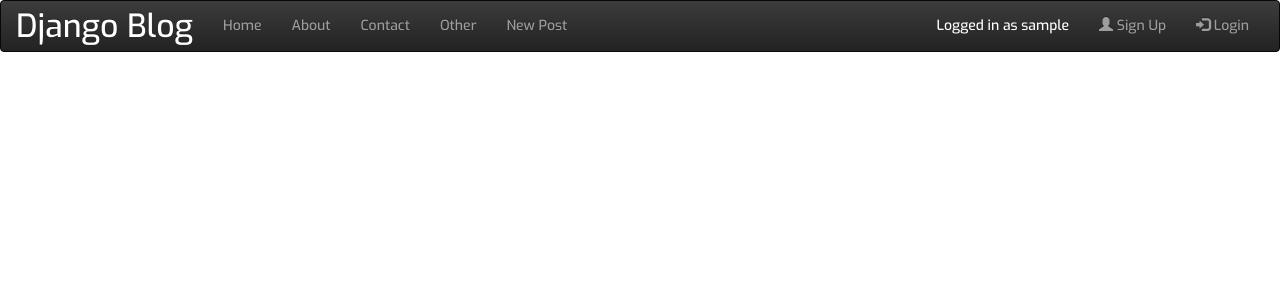
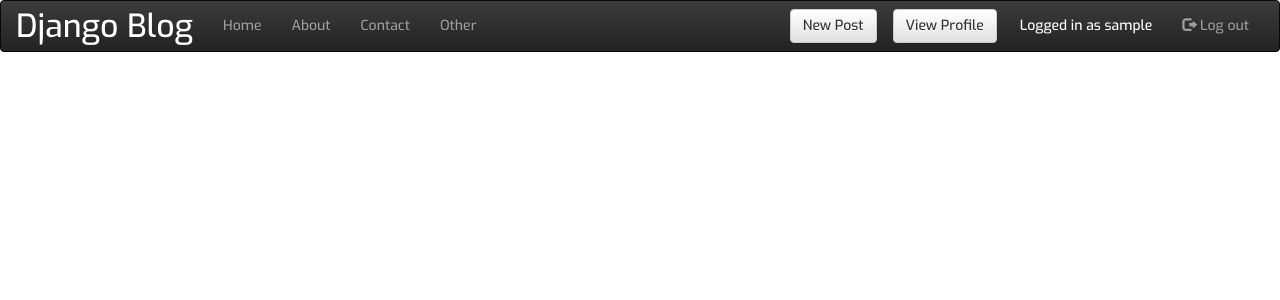
Before and after one commit to sujan-sube/django-blog, a Django app: page / in a window 1280 px wide. Shown: the top 300 px of the page. Run offline with Django 3.2, Linux system fonts and the light colour scheme; the visitor is signed in with stand-in values (Sample User, id 1); data that the repository does not hold is empty; some libraries are stand-ins or nearby versions.

Commit message:
added user registration and cleaned up navbar

```diff
--- a/blog/admin.py
+++ b/blog/admin.py
@@ -1,4 +1,5 @@
 from django.contrib import admin
-from .models import Post
+from .models import Post, UserProfile
 
 admin.site.register(Post)
+admin.site.register(UserProfile)
--- a/blog/static/css/blog.css
+++ b/blog/static/css/blog.css
@@ -16,6 +16,45 @@ body {
 .navbar-inverse .navbar-brand {
     font-size: 24pt;
     color: white;
+}
+
+#newpost, #viewprofile {
+    padding: 8px;
+}
+
+.glyphicon.glyphicon-pushpin {
+    font-size: 16pt;
+}
+
+.content {
+    margin-left: 40px;
+}
+
+.date {
+    color: #828282;
+}
+
+.save {
+    float: right;
+}
+
+.post-form textarea, .post-form input {
+    width: 100%;
+}
+
+.top-menu, .top-menu:hover, .top-menu:visited {
+    color: #ffffff;
+    float: right;
+    font-size: 26pt;
+    margin-right: 20px;
+}
+
+.post {
+    margin-bottom: 70px;
+}
+
+.post h1 a, .post h1 a:visited {
+    color: #000000;
 }
 
 /*.page-header {
@@ -60,34 +99,3 @@ body {
     background-color: #4CAF50;
     color: white;
 }*/
-
-.content {
-    margin-left: 40px;
-}
-
-.date {
-    color: #828282;
-}
-
-.save {
-    float: right;
-}
-
-.post-form textarea, .post-form input {
-    width: 100%;
-}
-
-.top-menu, .top-menu:hover, .top-menu:visited {
-    color: #ffffff;
-    float: right;
-    font-size: 26pt;
-    margin-right: 20px;
-}
-
-.post {
-    margin-bottom: 70px;
-}
-
-.post h1 a, .post h1 a:visited {
-    color: #000000;
-}
--- a/blog/templates/blog/base.html
+++ b/blog/templates/blog/base.html
@@ -26,44 +26,22 @@
                         <li><a href="/">About</a></li>
                         <li><a href="/">Contact</a></li>
                         <li><a href="/">Other</a></li>
-                        {% if user.is_authenticated %}
-                            <li><a href="{% url 'post_new' %}">New Post</a></li>
-                        {% endif %}
                     </ul>
                     <ul class="nav navbar-nav navbar-right">
                         {% if user.is_authenticated %}
+                            <li><a id="newpost" href="/post/new"><button type="button" class="btn btn-default">New Post</button></a></li>
+                            <li><a id="viewprofile" href="/profile"><button type="button" class="btn btn-default">View Profile</button></a></li>
                             <li><p class="navbar-text">Logged in as {{ user.username }}</p></li>
+                            <li><a href="/admin"><span class="glyphicon glyphicon-log-out"></span> Log out</a></li>
                         {% endif %}
-                        <li><a href="/admin"><span class="glyphicon glyphicon-user"></span> Sign Up</a></li>
-                        <li><a href="/admin"><span class="glyphicon glyphicon-log-in"></span> Login</a></li>
+                        {% if user.is_anonymous %}
+                            <li><a href="/register"><span class="glyphicon glyphicon-user"></span> Sign Up</a></li>
+                            <li><a href="/admin"><span class="glyphicon glyphicon-log-in"></span> Login</a></li>
+                        {% endif %}
                     </ul>
                 </div>
             </div>
         </nav>
-
-        <!-- <div class="page-header">
-            <table>
-                <tr>
-                    <td>
-                        <h1><a href="/">Django Blog</a></h1>
-                    </td>
-                    <td>
-                        <ul>
-                            <li><a href="">Home</a></li>
-                            <li><a href="">About</a></li>
-                            <li><a href="">Contact</a></li>
-                            <li><a href="">Other</a></li>
-                            <li><a href="">New Post</a></li>
-                        </ul>
-                    </td>
-                </tr>
-            </table>
-        </div>
-        <div>
-            {% if user.is_authenticated %}
-                <a href="{% url 'post_new' %}" type="button" class="btn btn-success btn-md">New Post</a>
-            {% endif %}
-        </div> -->
         <div class="content container">
             <div class="row">
                 <div class="col-md-8">
--- a/blog/templates/blog/post_list.html
+++ b/blog/templates/blog/post_list.html
@@ -4,7 +4,12 @@
 {% block content %}
     {% for post in posts %}
         <div class="post">
-            <h1><a href="{% url 'post_detail' pk=post.pk %}">{{ post.title }}</a></h1>
+            <h1>
+                <a href="{% url 'post_detail' pk=post.pk %}">{{ post.title }}</a>
+                {% if post.pinned_post == True %}
+                    <span class="glyphicon glyphicon-pushpin"></span>
+                {% endif %}
+            </h1>
             <p>{{ post.text|linebreaksbr }}</p>
             <div class="date">
                 <p>Published: {{ post.published_date }}</p>
--- a/blog/urls.py
+++ b/blog/urls.py
@@ -12,4 +12,5 @@ urlpatterns = [
     url(r'^post/(?P<pk>\d+)/$', views.post_detail, name='post_detail'),
     url(r'^post/new/$', views.post_new, name='post_new'),
     url(r'^post/(?P<pk>\d+)/edit/$', views.post_edit, name='post_edit'),
+    url(r'^register/$', views.user_register, name='user_register'),
 ]
--- a/blog/views.py
+++ b/blog/views.py
@@ -1,11 +1,42 @@
 from django.shortcuts import render, get_object_or_404, redirect
 from django.utils import timezone
+from django.template import RequestContext
 from .models import Post
-from .forms import PostForm
+from .forms import PostForm, UserForm, UserProfileForm
 
-# Create your views here.
+def user_register(request):
+    context = RequestContext(request)
+    registered = False
+
+    if request.method == 'POST':
+        user_form = UserForm(data=request.POST)
+        profile_form = UserProfileForm(data=request.POST)
+
+        if user_form.is_valid() and profile_form.is_valid():
+            # Save User to database
+            user = user_form.save()
+            user.set_password(user.password)
+            user.save()
+
+            # Save User Profile to database
+            profile = profile_form.save(commit=False)
+            profile.user = user
+            if 'picture' in request.FILES:
+                profile.picture = request.FILES['picture']
+            profile.save()
+
+            registered = True
+        else:
+            print(user_form.errors, profile_form.errors)
+    else:
+        user_form = UserForm()
+        profile_form = UserProfileForm()
+
+    return render(request, 'blog/user_register.html', {'user_form': user_form, 'profile_form': profile_form, 'registered': registered})
+
+
 def post_list(request):
-    posts = Post.objects.filter(published_date__lte=timezone.now()).order_by('-published_date')
+    posts = Post.objects.filter(published_date__lte=timezone.now()).order_by('-pinned_post', '-published_date')
     return render(request, 'blog/post_list.html', {'posts': posts})
 
 def post_detail(request, pk):
```
Also changed, not shown: blog/forms.py (+16 -1 lines), blog/models.py (+12 -0 lines), blog/templates/blog/user_register.html (added, +17 -0 lines), blog/migrations/0002_post_pinned_post.py (added), blog/migrations/0003_userprofile.py (added), 1 other file.
